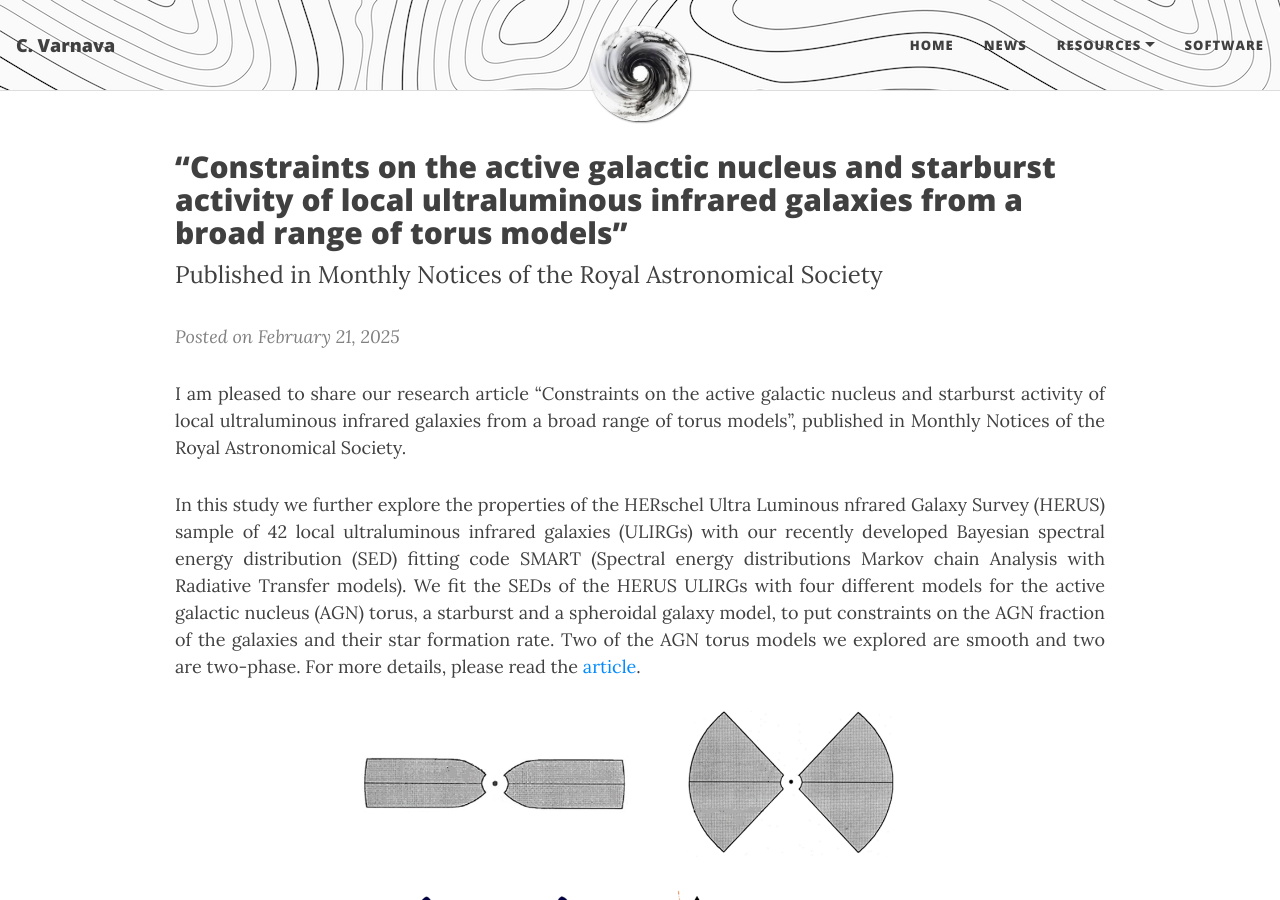
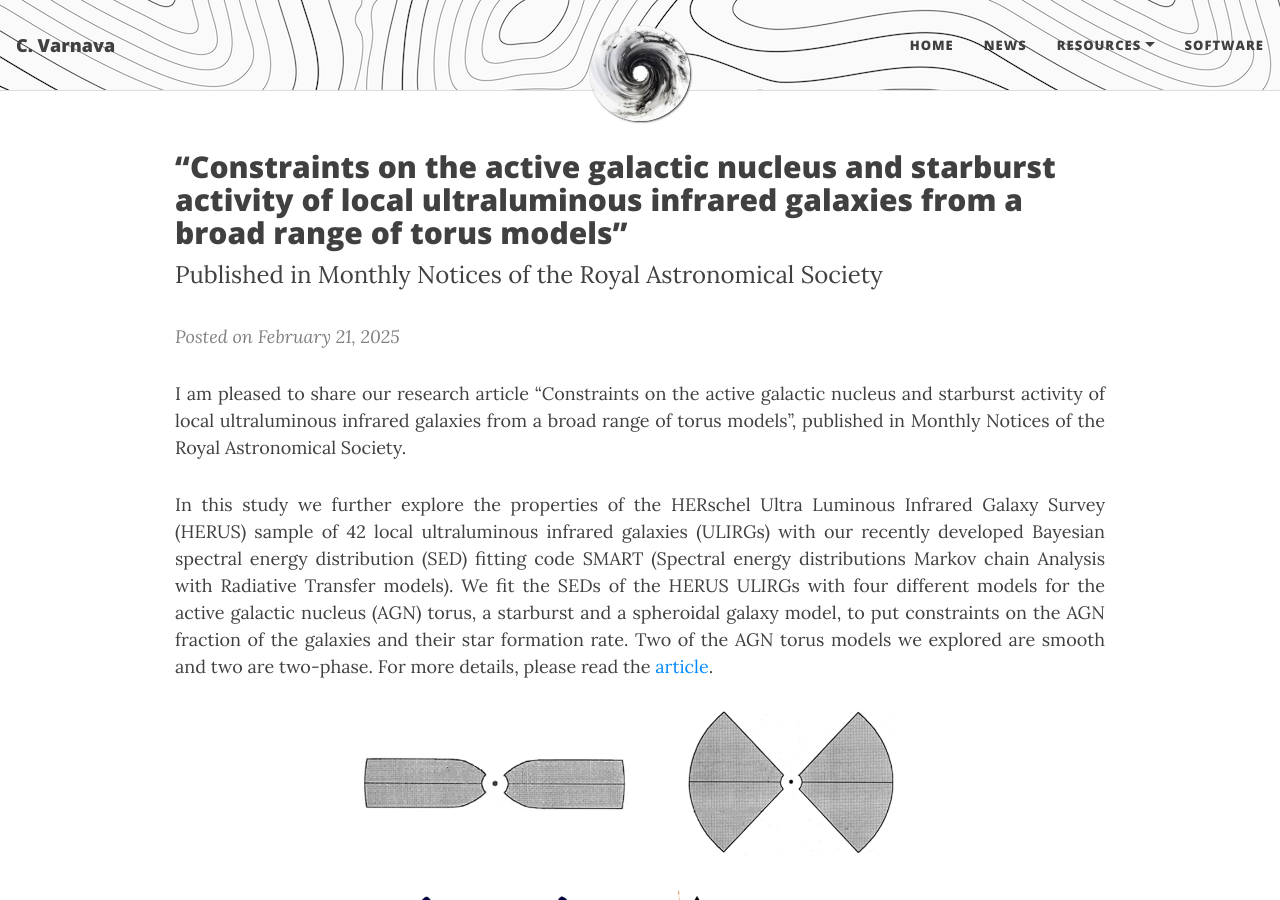
Before and after one commit to ch-var/ch-var.github.io, a Jekyll site: the page built from 2025-02-21-local_ULIRGs.html, in a window 1280 px wide and 900 px high. Built offline with Jekyll 4.4.1, drawn with Linux system fonts in a browser that asks for light colours.

Commit message:
Update 2025-02-21-local_ULIRGs.html

```diff
--- a/2025-02-21-local_ULIRGs.html
+++ b/2025-02-21-local_ULIRGs.html
@@ -26,7 +26,7 @@ mathjax: true
 
 <p align='justify'>I am pleased to share our research article “Constraints on the active galactic nucleus and starburst activity of local ultraluminous infrared galaxies from a broad range of torus models”, published in Monthly Notices of the Royal Astronomical Society.</p>
 
-<p align='justify'>In this study we further explore the properties of the HERschel Ultra Luminous nfrared Galaxy Survey (HERUS) sample of 42 local ultraluminous infrared galaxies (ULIRGs) with our recently developed Bayesian spectral energy distribution (SED) fitting code SMART (Spectral energy distributions Markov chain Analysis with Radiative Transfer models). We fit the SEDs of the HERUS ULIRGs with four different models for the active galactic nucleus (AGN) torus, a starburst and a spheroidal galaxy model, to put constraints on the AGN fraction of the galaxies and their star formation rate. Two of the AGN torus models we explored are smooth and two are two-phase. For more details, please read the <a href="https://doi.org/10.1093/mnras/staf319">article</a>.
+<p align='justify'>In this study we further explore the properties of the HERschel Ultra Luminous Infrared Galaxy Survey (HERUS) sample of 42 local ultraluminous infrared galaxies (ULIRGs) with our recently developed Bayesian spectral energy distribution (SED) fitting code SMART (Spectral energy distributions Markov chain Analysis with Radiative Transfer models). We fit the SEDs of the HERUS ULIRGs with four different models for the active galactic nucleus (AGN) torus, a starburst and a spheroidal galaxy model, to put constraints on the AGN fraction of the galaxies and their star formation rate. Two of the AGN torus models we explored are smooth and two are two-phase. For more details, please read the <a href="https://doi.org/10.1093/mnras/staf319">article</a>.
 
 <p align="center">
 <img src="/assets/img/4_AGN_models.png" width="60%" height="60%">
```
